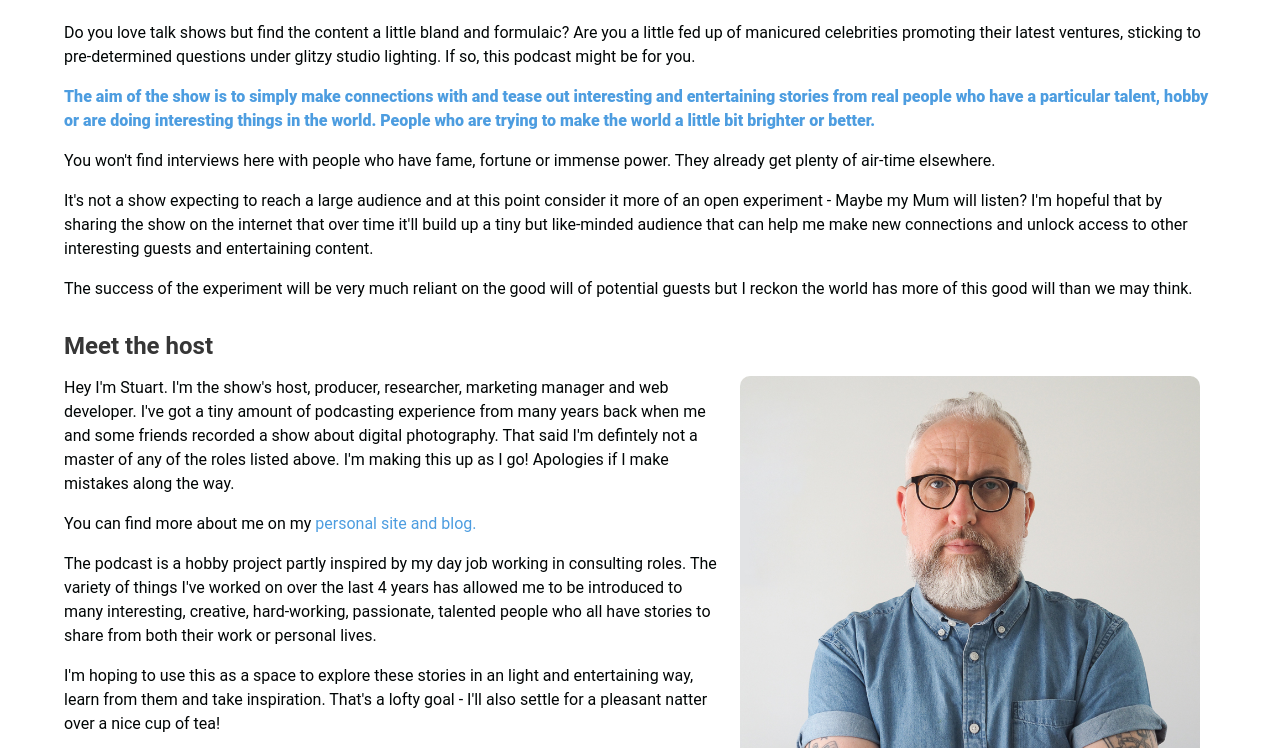
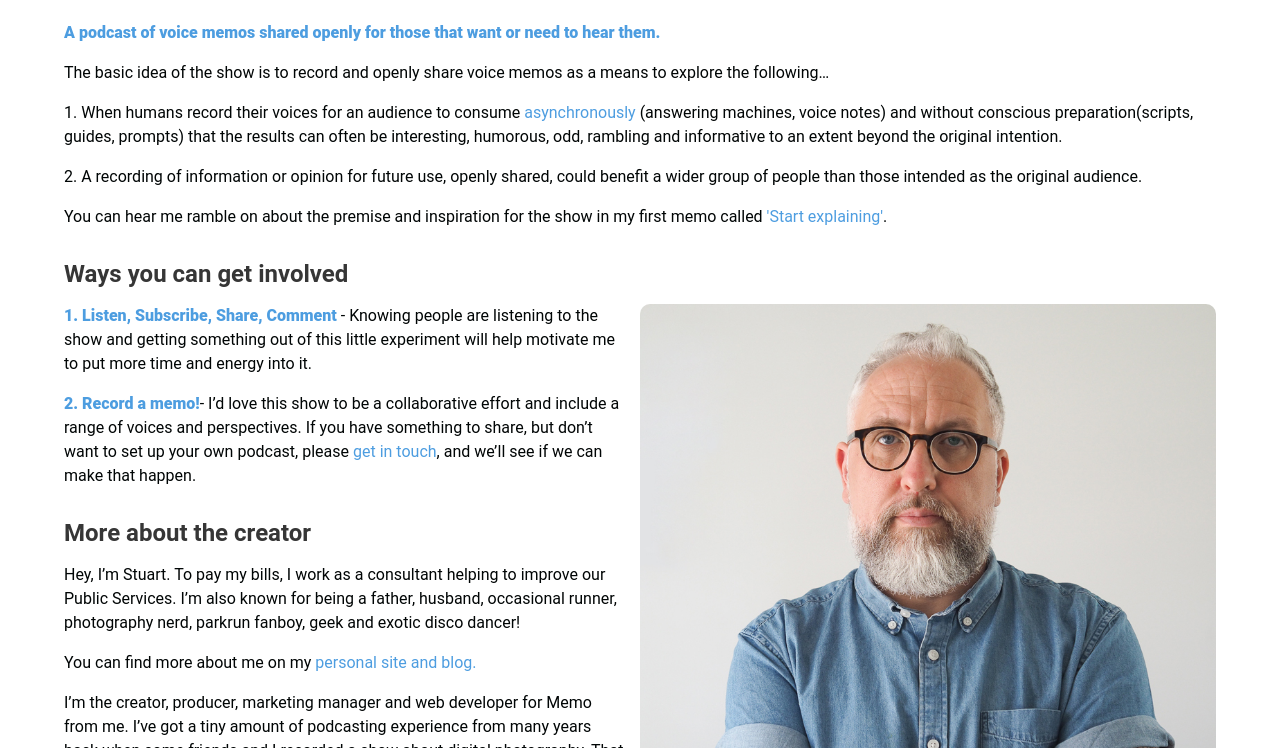
Before and after one commit to d1sc0/memo-from-me, a Gatsby site: page /about in a window 1280 px wide. Shown: the part 212-960 px from the top of the page. Built offline with nearby package versions, Linux system fonts and the light colour scheme; Gatsby itself is replaced by a stand-in of ours.

Commit message:
updateing

```diff
--- a/src/components/seo.js
+++ b/src/components/seo.js
@@ -18,6 +18,7 @@ const Seo = ({ description, lang, meta, title, imageUrl }) => {
           siteMetadata {
             siteTitle
             description
+            siteUrl
           }
         }
       }
--- a/src/pages/about.js
+++ b/src/pages/about.js
@@ -9,95 +9,84 @@ const AboutPage = () => {
   return (
     <Layout>
       <Seo
-        description="THe background, contect and purpose of the anothertalk.show podcast - hosted, produced and published by Stuart Mackenzie"
+        description="The background, context and purpose of Memo from me podcast!"
         title="About the show"
       />
       <h1 className="title is-size-2">About the show</h1>
       <div className="content">
         <p>
-          Do you love talk shows but find the content a little bland and
-          formulaic? Are you a little fed up of manicured celebrities promoting
-          their latest ventures, sticking to pre-determined questions under
-          glitzy studio lighting. If so, this podcast might be for you.
-        </p>
-        <p>
           <strong className="highlight">
-            The aim of the show is to simply make connections with and tease out
-            interesting and entertaining stories from real people who have a
-            particular talent, hobby or are doing interesting things in the
-            world. People who are trying to make the world a little bit brighter
-            or better.
+            A podcast of voice memos shared openly for those that want or need
+            to hear them.
           </strong>
         </p>
         <p>
-          You won't find interviews here with people who have fame, fortune or
-          immense power. They already get plenty of air-time elsewhere.
+          The basic idea of the show is to record and openly share voice memos
+          as a means to explore the following…
         </p>
         <p>
-          It's not a show expecting to reach a large audience and at this point
-          consider it more of an open experiment - Maybe my Mum will listen? I'm
-          hopeful that by sharing the show on the internet that over time it'll
-          build up a tiny but like-minded audience that can help me make new
-          connections and unlock access to other interesting guests and
-          entertaining content.
+          1. When humans record their voices for an audience to consume{' '}
+          <Link to="https://www.collinsdictionary.com/dictionary/english/asynchronous">
+            asynchronously
+          </Link>{' '}
+          (answering machines, voice notes) and without conscious
+          preparation(scripts, guides, prompts) that the results can often be
+          interesting, humorous, odd, rambling and informative to an extent
+          beyond the original intention.{' '}
         </p>
         <p>
-          The success of the experiment will be very much reliant on the good
-          will of potential guests but I reckon the world has more of this good
-          will than we may think.
+          2. A recording of information or opinion for future use, openly
+          shared, could benefit a wider group of people than those intended as
+          the original audience.
         </p>
-        <h3>Meet the host</h3>
+        <p>
+          You can hear me ramble on about the premise and inspiration for the
+          show in my first memo called{' '}
+          <Link to="https://memofrom.me/memos/1-start-explaining/">
+            'Start explaining'
+          </Link>
+          .
+        </p>
+        <h3>Ways you can get involved</h3>
         <p>
           <StaticImage
             alt="Stuart Mackenzie - host, producer, researcher, marketing manager and web developer"
             src="../images/page-images/stuart-mackenzie.jpg"
-            width={460}
-            height={460}
-            className="is-pulled-right mx-4 mb-4 rounded-corners"
+            className="imageRight"
           />
-          Hey I'm Stuart. I'm the show's host, producer, researcher, marketing
-          manager and web developer. I've got a tiny amount of podcasting
-          experience from many years back when me and some friends recorded a
-          show about digital photography. That said I'm defintely not a master
-          of any of the roles listed above. I'm making this up as I go!
-          Apologies if I make mistakes along the way.
+          <strong className="highlight">
+            1. Listen, Subscribe, Share, Comment
+          </strong>{' '}
+          - Knowing people are listening to the show and getting something out
+          of this little experiment will help motivate me to put more time and
+          energy into it.
+        </p>
+        <p>
+          <strong className="highlight">2. Record a memo!</strong>- I’d love
+          this show to be a collaborative effort and include a range of voices
+          and perspectives. If you have something to share, but don’t want to
+          set up your own podcast, please{' '}
+          <Link to="/contact">get in touch</Link>, and we’ll see if we can make
+          that happen.
+        </p>
+        <h3>More about the creator</h3>
+        <p>
+          Hey, I’m Stuart. To pay my bills, I work as a consultant helping to
+          improve our Public Services. I’m also known for being a father,
+          husband, occasional runner, photography nerd, parkrun fanboy, geek and
+          exotic disco dancer!
         </p>
         <p>
           You can find more about me on my{' '}
-          <a href="https://hellostu.xyz">personal site and blog.</a>
+          <Link to="https://hellostu.xyz/about">personal site and blog.</Link>
         </p>
         <p>
-          The podcast is a hobby project partly inspired by my day job working
-          in consulting roles. The variety of things I've worked on over the
-          last 4 years has allowed me to be introduced to many interesting,
-          creative, hard-working, passionate, talented people who all have
-          stories to share from both their work or personal lives.
-        </p>
-        <p>
-          I'm hoping to use this as a space to explore these stories in an light
-          and entertaining way, learn from them and take inspiration. That's a
-          lofty goal - I'll also settle for a pleasant natter over a nice cup of
-          tea!
-        </p>
-        <h3>Ways you can get involved</h3>
-        <p>
-          <strong className="highlight">
-            1. Listen, Subscribe, Share, Give feedback
-          </strong>{' '}
-          - Knowing people are listening to the show and getting something out
-          of this little experiment will help motivate me to put more time and
-          energy into it. You'll find relevant links at the bottom of each
-          website page.
-        </p>
-        <p>
-          <strong className="highlight">2. Suggest Guests!</strong>- Do you
-          think you or someone you know would make an interesting guest on the
-          show? Maybe you have artistic, creative or entertaining friends who'd
-          have interesting stories to share and work they want to promote? or
-          maybe you are involved in an interesting project that is trying to
-          make your community or the world a better place that we should all be
-          hearing about? <Link to="/contact">Get in touch</Link> and tell me
-          more.
+          I’m the creator, producer, marketing manager and web developer for
+          Memo from me. I’ve got a tiny amount of podcasting experience from
+          many years back when some friends and I recorded a show about digital
+          photography. That said, I’m definitely not a master of any of the
+          roles listed above. I’m making this up as I go! Let me know if you
+          spot any mistakes and I'll do my best to rectify.
         </p>
       </div>
     </Layout>
```
Also changed, not shown: README.md.
